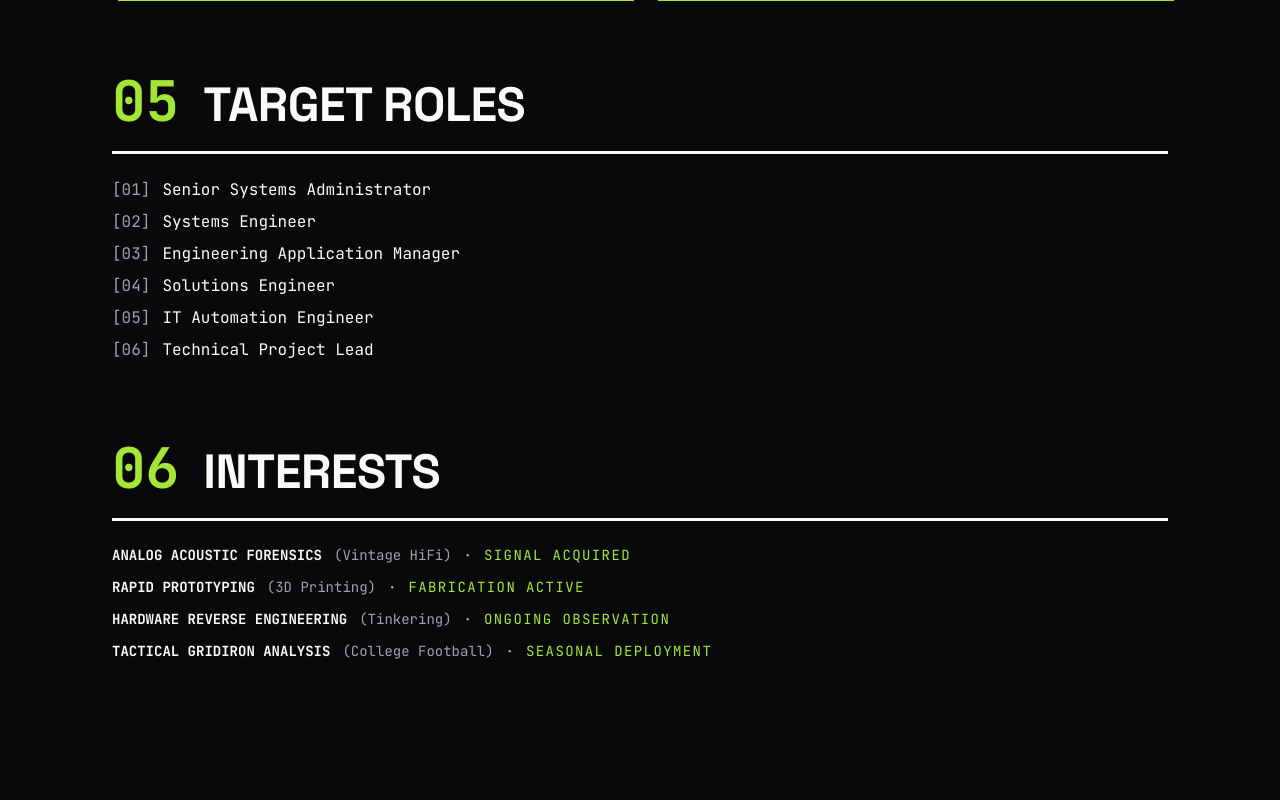
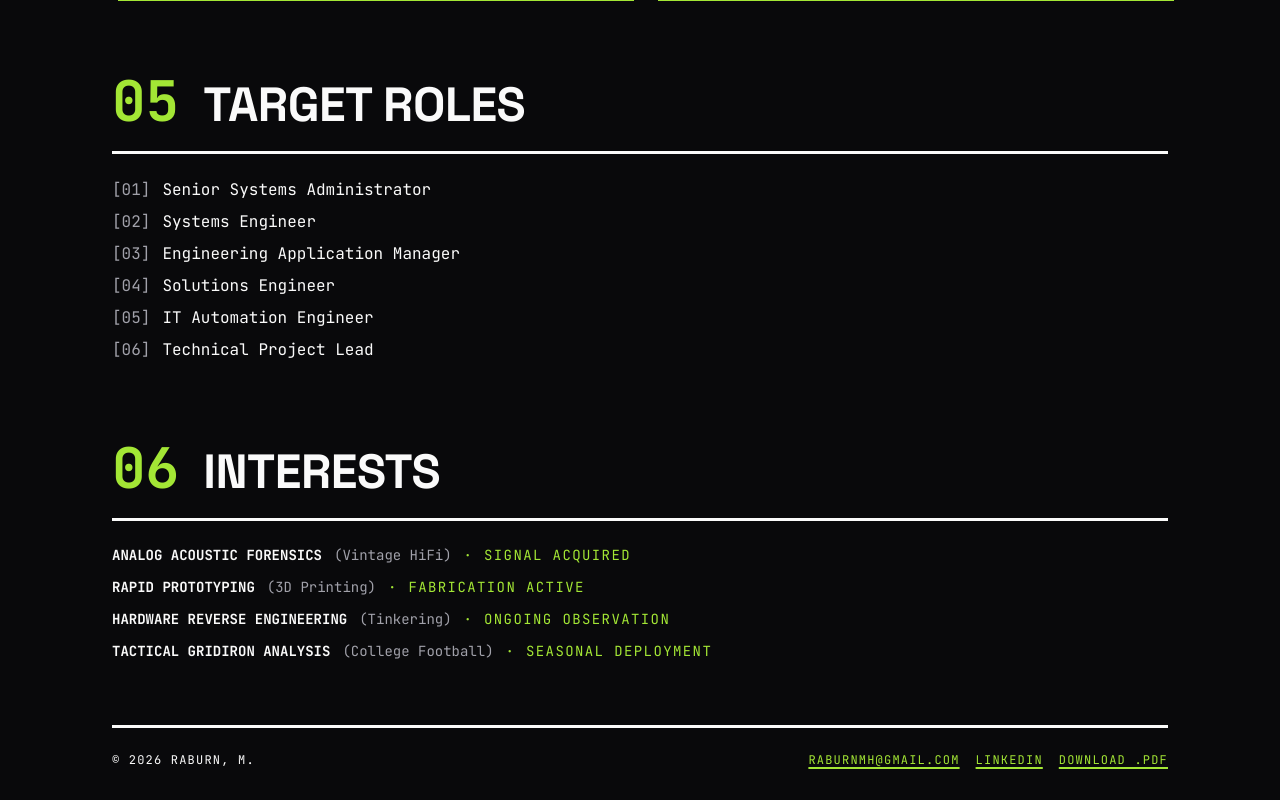
Before and after one commit to Mattressburn/RaburnResume, a React (Vite) app: page / in a window 1280 px wide. Shown: the part 3356-4156 px from the top of the page. Before the commit the page ends 4049 px from the top, so only its background shows below. Built offline with nearby package versions, Linux system fonts and the light colour scheme.

Commit message:
feat(footer): brutalist single-line footer with email/linkedin/pdf

```diff
--- a/src/App.jsx
+++ b/src/App.jsx
@@ -314,6 +314,17 @@ function ResumeHome() {
             ))}
           </ul>
         </section>
+
+        <footer className="mt-16 pt-6 border-t-3 border-fg">
+          <div className="flex flex-wrap justify-between items-baseline gap-4 font-mono text-xs uppercase tracking-widest">
+            <span>© 2026 RABURN, M.</span>
+            <div className="flex gap-4">
+              <a href={`mailto:${resumeData.personal.contact.email}`}>{resumeData.personal.contact.email}</a>
+              <a href={`https://${resumeData.personal.contact.linkedin}`} target="_blank" rel="noopener noreferrer">LINKEDIN</a>
+              <a href={resumePDF} download="Matthew_Raburn_Resume.pdf">DOWNLOAD .PDF</a>
+            </div>
+          </div>
+        </footer>
       </main>
     </div>
   );
```
